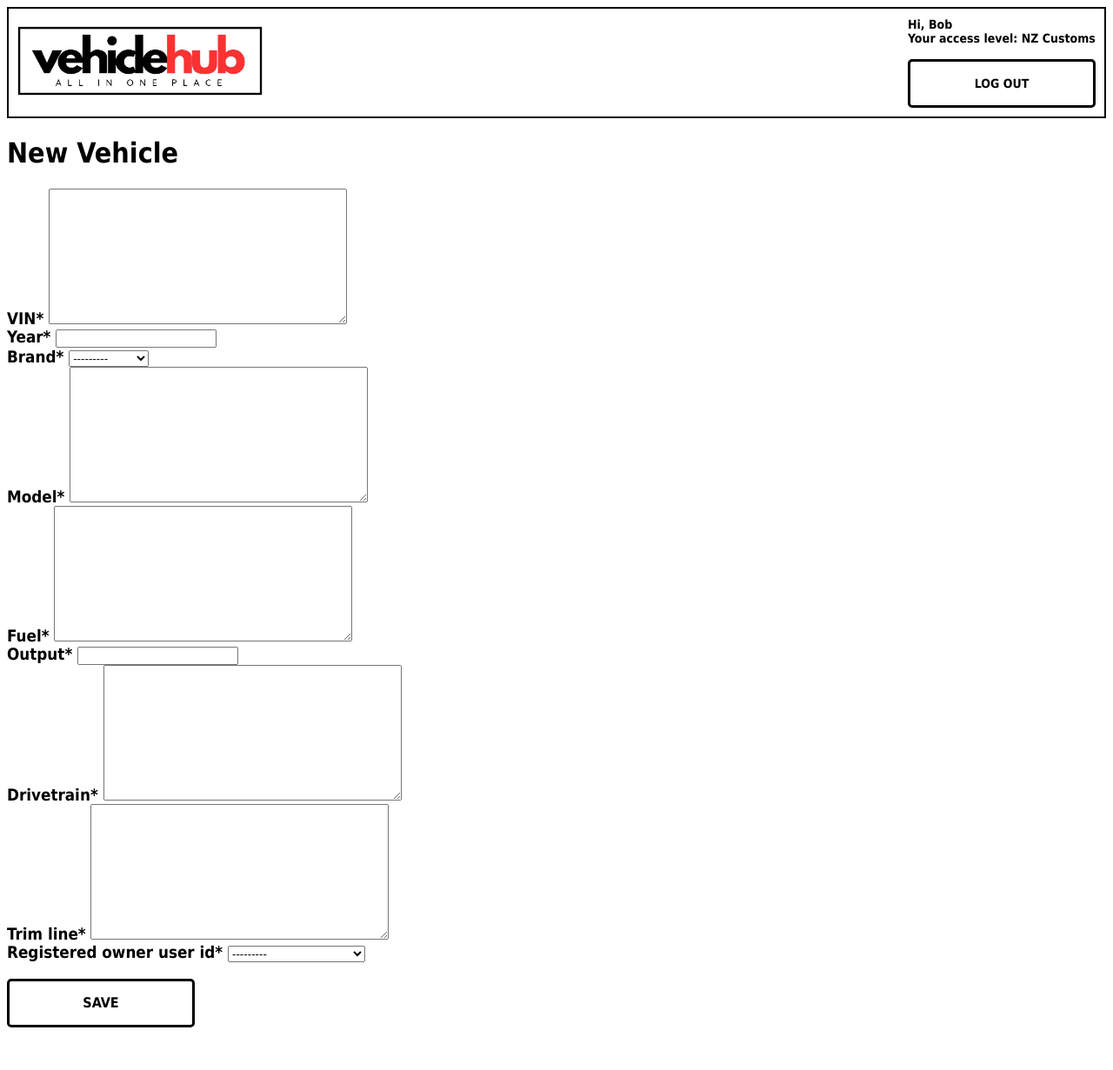
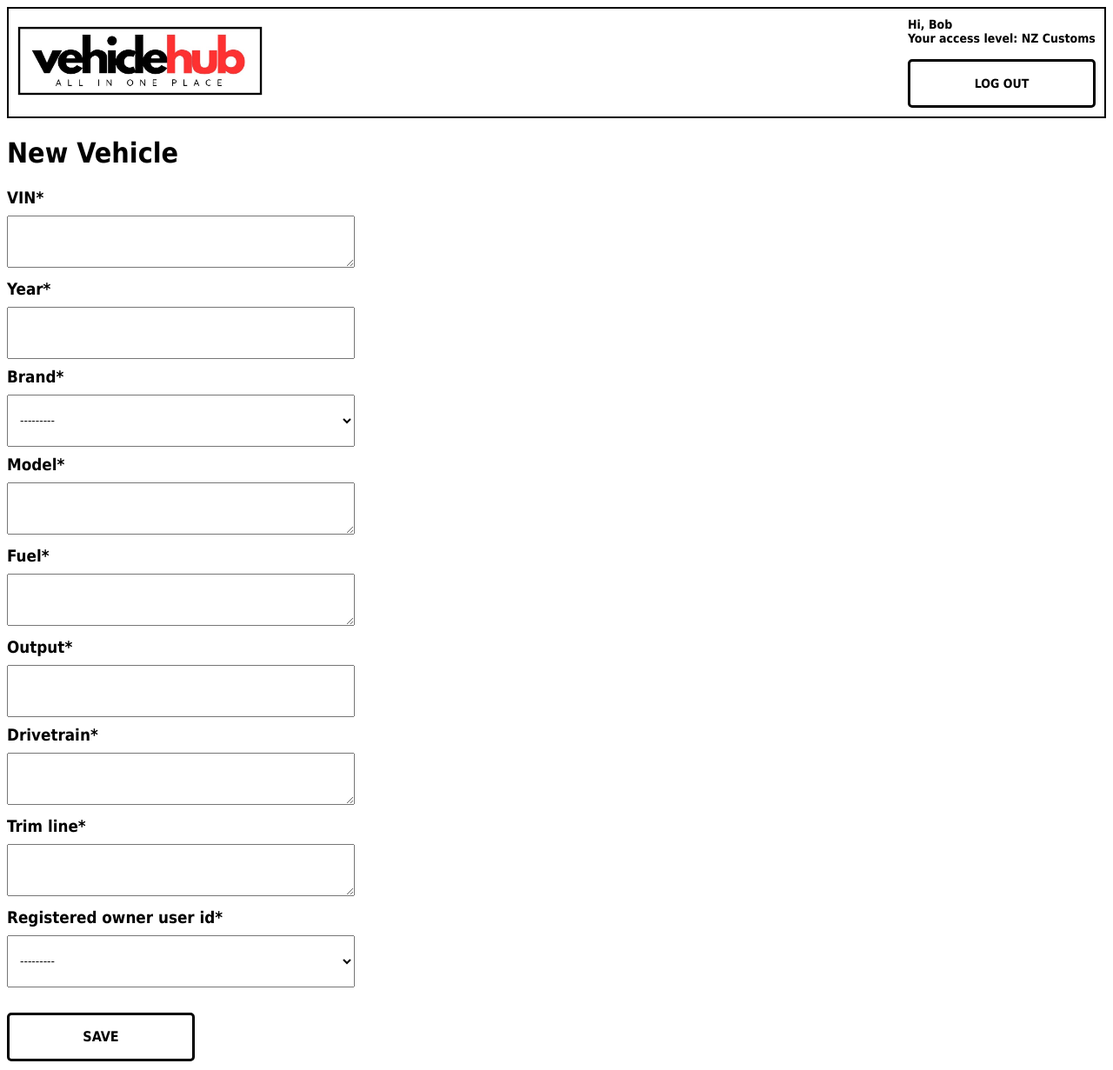
Before and after one commit to CHEMLEV/VEHICLEHUB, a Django app: page /vehiclehub/vehicle/new/ in a window 1280 px wide. Shown: the whole page at 87% size. Before the commit the page ends 1182 px from the top, so only its background shows below. Run offline with Django 4.2, Linux system fonts and the light colour scheme; a user stored in the database is signed in; data comes from the database, SQL or seed files in the repository; both versions use the stored data as it was after the commit; some libraries are stand-ins or nearby versions.

Commit message:
Accident/offence links fixed, CSS styling added.

```diff
--- a/VehicleHub/static/css/base.css
+++ b/VehicleHub/static/css/base.css
@@ -305,3 +305,23 @@ body {
   vertical-align: middle;
   margin: 5px;
 }
+
+  .input-form {
+    width: 400px;
+    margin-bottom: 10px;
+  }
+
+  .input-form textarea,
+  .input-form input[type="text"],
+  .input-form input[type="password"],
+  .input-form input[type="email"],
+  .input-form select,
+  .input-form input[type="number"],
+  .input-form input[type="checkbox"] {
+    width: 100%;
+    box-sizing: border-box;
+    padding: 10px;
+    margin-top: 10px;
+    margin-bottom: 10px;
+    height: 60px;
+  }
--- a/VehicleHub/templates/add_record_types.html
+++ b/VehicleHub/templates/add_record_types.html
@@ -81,7 +81,7 @@
                     <br>
 
                     <div class="auth_link" style="position: relative;">
-                        <a href="{% url 'AccidentRecord_new' %}" class="auth-button"> ADD OFFENCE RECORD</a>
+                        <a href="{% url 'PoliceRecord_new' %}" class="auth-button"> ADD OFFENCE RECORD</a>
                     </div><br>
 
                     <h2> OR <br></h2>
@@ -92,7 +92,7 @@
                         <br>
 
                         <div class="auth_link" style="position: relative;">
-                            <a href="{% url 'PoliceRecord_new' %}" class="auth-button"> ADD ACCIDENT RECORD</a>
+                            <a href="{% url 'AccidentRecord_new' %}" class="auth-button"> ADD ACCIDENT RECORD</a>
                         </div><br>
 
                         </div>
--- a/VehicleHub/templates/record_new.html
+++ b/VehicleHub/templates/record_new.html
@@ -5,7 +5,7 @@
 
 <h1>New {{ my_model }} </h1>
 
-<form action="" method="post">{% csrf_token %}
+<form action="" method="post" class="input-form">{% csrf_token %}
 
   <h3>
     {{ form|crispy }}
```
Also changed, not shown: db.sqlite3.
